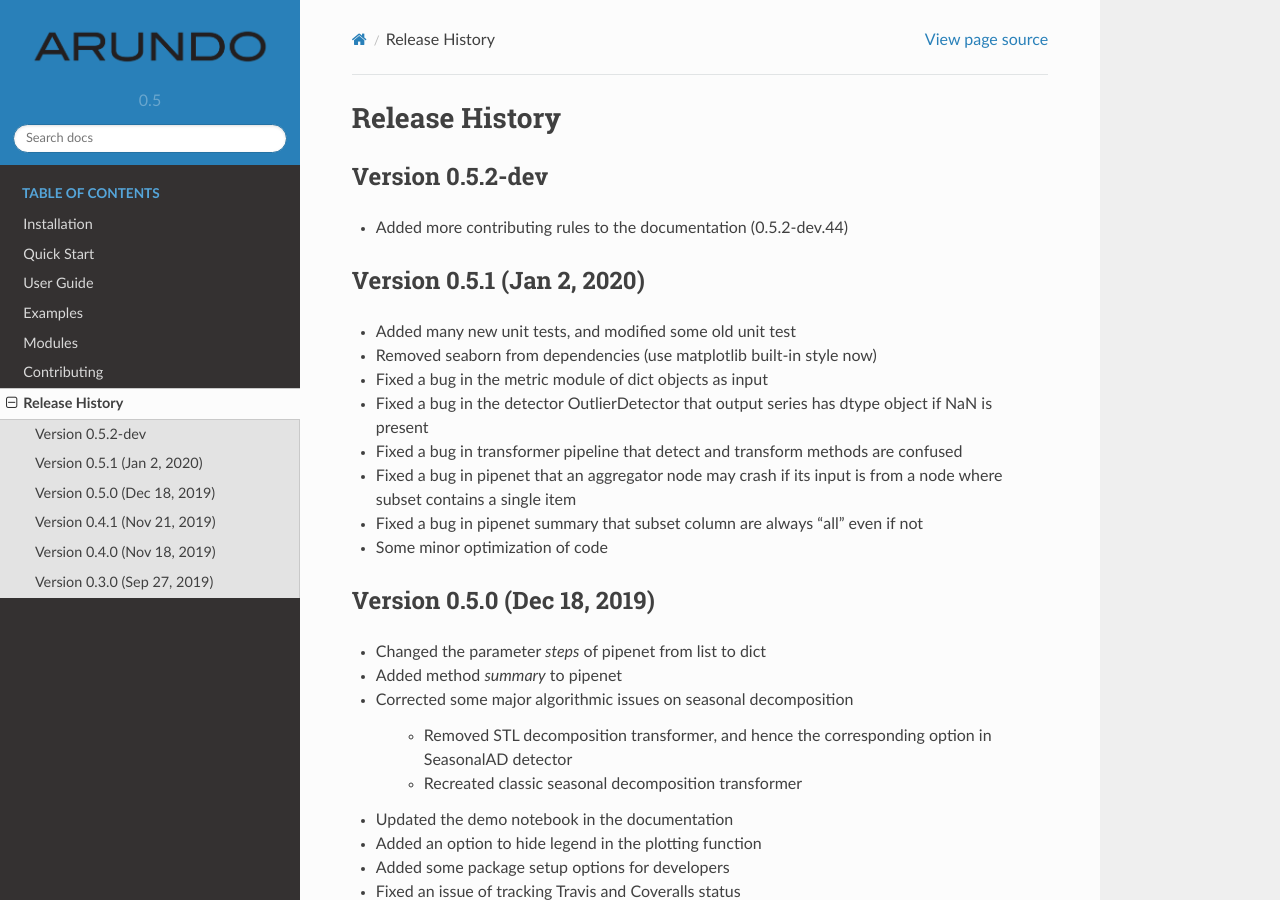
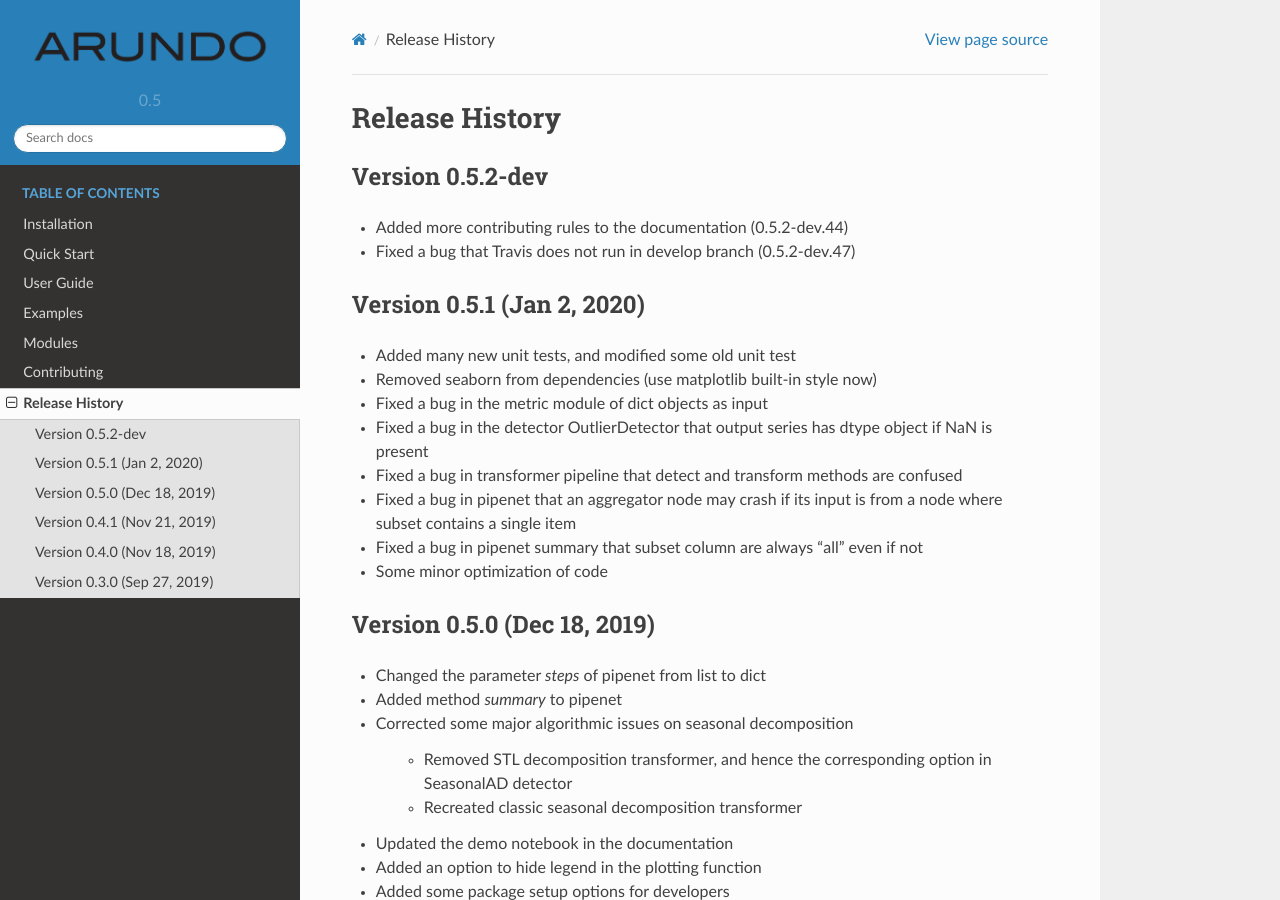
Before and after one commit to arundo/adtk, a Sphinx documentation site: the page built from docs/releasehistory.rst, in a window 1280 px wide and 900 px high. Built offline with Sphinx 7.4.7 and the Read the Docs theme 2.0.0, drawn with Linux system fonts in a browser that asks for light colours; pages that are not in the unit, such as notebooks, are missing from menus.

Commit message:
added develop branch to travis (#47)
* added develop branch to travis

* updated version number

* updated changelog

```diff
--- a/docs/conf.py
+++ b/docs/conf.py
@@ -66,7 +66,7 @@ author = "Arundo Analytics, Inc"
 # The short X.Y version.
 version = "0.5"
 # The full version, including alpha/beta/rc tags.
-release = "0.5.2-dev.44"
+release = "0.5.2-dev.47"
 
 # The language for content autogenerated by Sphinx. Refer to documentation
 # for a list of supported languages.
--- a/docs/releasehistory.rst
+++ b/docs/releasehistory.rst
@@ -1,9 +1,11 @@
 ***************
 Release History
 ***************
+
 Version 0.5.2-dev
 ===================================
 - Added more contributing rules to the documentation (0.5.2-dev.44)
+- Fixed a bug that Travis does not run in develop branch (0.5.2-dev.47)
 
 Version 0.5.1 (Jan 2, 2020)
 ===================================
--- a/setup.cfg
+++ b/setup.cfg
@@ -1,6 +1,6 @@
 [metadata]
 name = adtk
-version = 0.5.2-dev.44
+version = 0.5.2-dev.47
 author = Arundo Analytics, Inc.
 maintainer = Tailai Wen
 maintainer_email = tailai.wen@arundo.com
--- a/src/adtk/__init__.py
+++ b/src/adtk/__init__.py
@@ -36,4 +36,4 @@ See https://arundo-adtk.readthedocs-hosted.com for complete documentation.
 # Dev branch marker is: 'X.Y.dev' or 'X.Y.devN' where N is an integer.
 # 'X.Y.dev0' is the canonical version of 'X.Y.dev'
 #
-__version__ = "0.5.2-dev.44"
+__version__ = "0.5.2-dev.47"
```
Also changed, not shown: .travis.yml.
